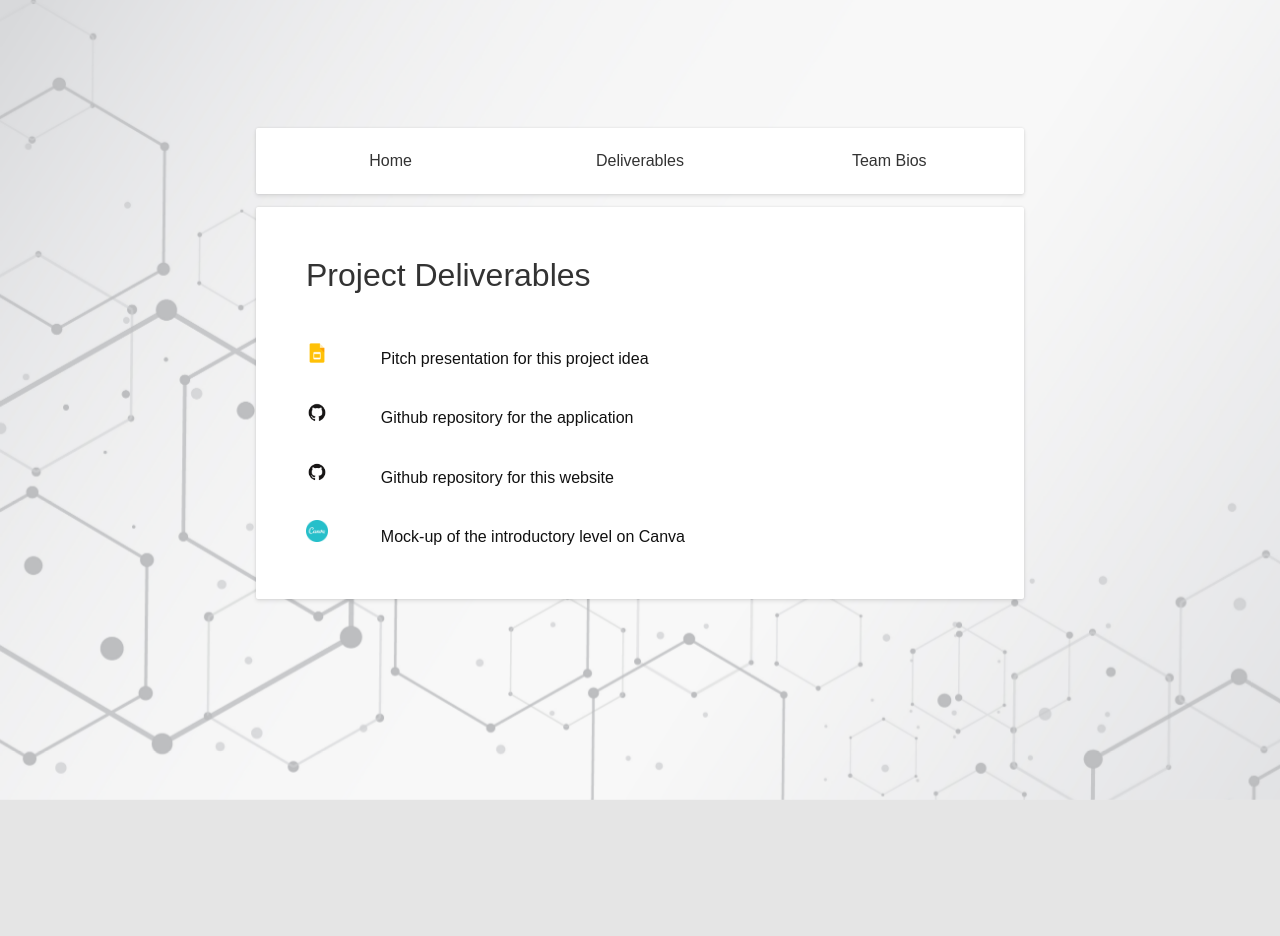
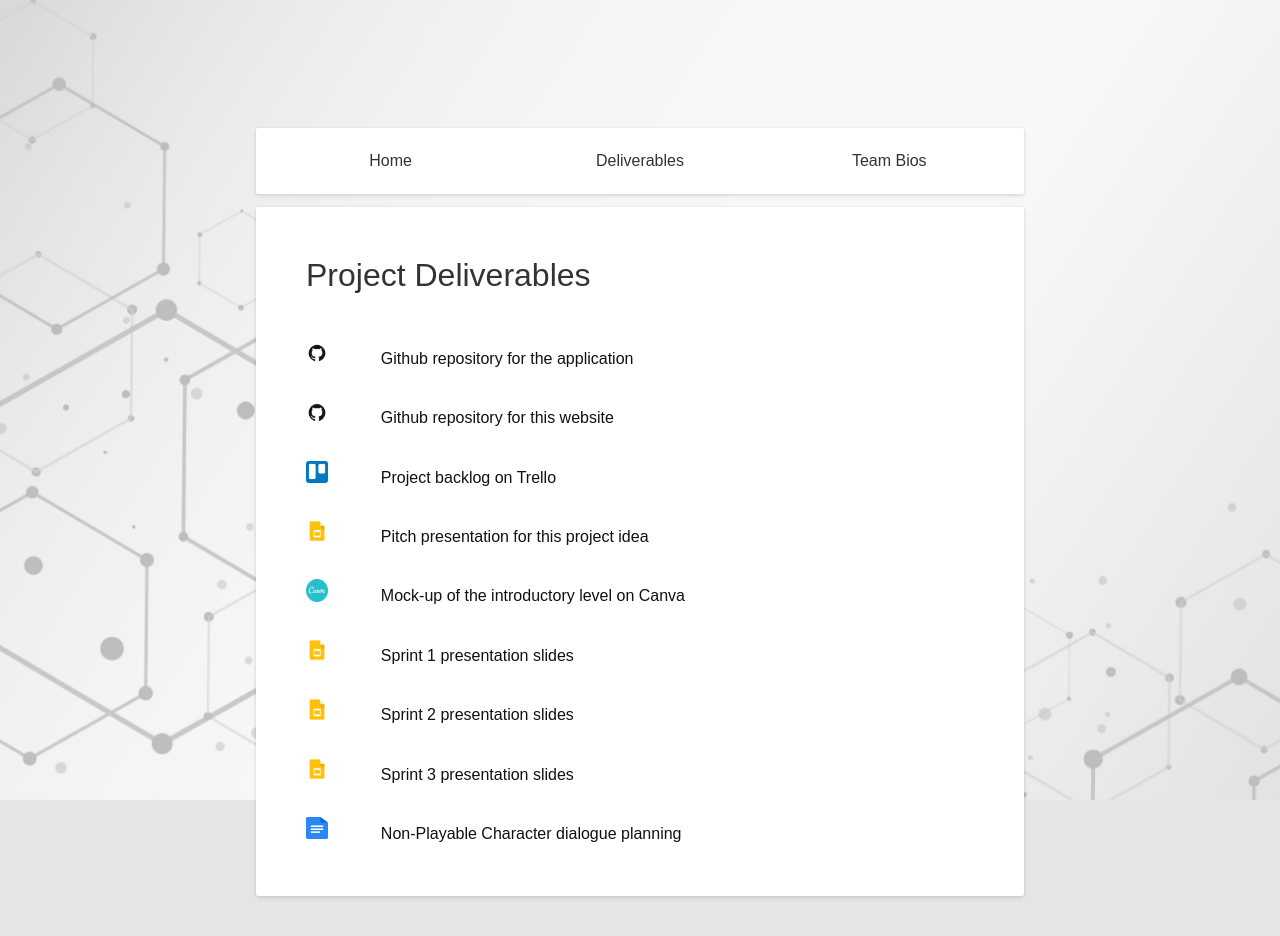
Before and after one commit to Hormon495/Hormon495.github.io, a website: page deliverables.html in a window 1280 px wide. Drawn offline with nearby package versions, Linux system fonts and the light colour scheme; a web font is replaced by a local one.

Commit message:
added deliverables link

```diff
--- a/deliverables.html
+++ b/deliverables.html
@@ -40,12 +40,6 @@
                 <br><br>
                     <div>
                         <div class="detail-item">
-                        <a href="https://docs.google.com/presentation/d/1zoo7FCOcjHC2XudcYzfujPBiHCC2H6zSVg8BX4zqqNo/edit?usp=sharing">
-                            <img src="img/icons/slides.png" alt="slides icon" class="details-icon" />
-                            <span class="text-description">Pitch presentation for this project idea</span>
-                        </a>
-                    </div>
-                    <div class="detail-item">
                             <a href="https://github.com/Hormon495/Hormon.git">
                                 <img src="img/icons/github.png" alt="github icon" class="details-icon" />
                                 <span class="text-description">Github repository for the application</span>
@@ -58,9 +52,45 @@
                             </a>
                         </div>
                         <div class="detail-item">
+                            <a href="https://trello.com/invite/b/DUn4s4Jy/ab524d53040b95b2f10d4249d78522e5/hormon">
+                                <img src="img/icons/trello.png" alt="trello icon" class="details-icon" />
+                                <span class="text-description">Project backlog on Trello</span>
+                            </a>
+                        </div>
+                        <div class="detail-item">
+                            <a href="https://docs.google.com/presentation/d/1zoo7FCOcjHC2XudcYzfujPBiHCC2H6zSVg8BX4zqqNo/edit?usp=sharing">
+                                <img src="img/icons/slides.png" alt="slides icon" class="details-icon" />
+                                <span class="text-description">Pitch presentation for this project idea</span>
+                            </a>
+                        </div>
+                        <div class="detail-item">
                             <a href="https://www.canva.com/design/DAEIEIv95zk/Kadekc1Bgmzn_akLBvmBAw/view?utm_content=DAEIEIv95zk&utm_campaign=designshare&utm_medium=link&utm_source=sharebutton">
                                 <img src="img/icons/canva.png" alt="canva icon" class="details-icon" />
                                 <span class="text-description">Mock-up of the introductory level on Canva</span>
+                            </a>
+                        </div>
+                        <div class="detail-item">
+                            <a href="https://docs.google.com/presentation/d/1D3_D_2d3a6iIOx9LbLbCNklVUCJ8v5fDI8nCDpyZlDM/edit?usp=sharing">
+                                <img src="img/icons/slides.png" alt="slides icon" class="details-icon" />
+                                <span class="text-description">Sprint 1 presentation slides</span>
+                            </a>
+                        </div>
+                        <div class="detail-item">
+                            <a href="https://drive.google.com/file/d/1OQrf-RVE-0cJi1z2GpCCd-ALr7t8urB_/view?usp=sharing">
+                                <img src="img/icons/slides.png" alt="slides icon" class="details-icon" />
+                                <span class="text-description">Sprint 2 presentation slides</span>
+                            </a>
+                        </div>
+                        <div class="detail-item">
+                            <a href="https://docs.google.com/presentation/d/1RNXBhlriWTpsnKP9Acv4SrWJTyUD9wVgwKnnhKWrZ1o/edit?usp=sharing">
+                                <img src="img/icons/slides.png" alt="slides icon" class="details-icon" />
+                                <span class="text-description">Sprint 3 presentation slides</span>
+                            </a>
+                        </div>
+                        <div class="detail-item">
+                            <a href="https://docs.google.com/document/d/1qQlniA0RksArrRsPwEqAA8erhO7Rck6bOUM-60G8aCw/edit?usp=sharing">
+                                <img src="img/icons/docs.png" alt="docs icon" class="details-icon" />
+                                <span class="text-description">Non-Playable Character dialogue planning</span>
                             </a>
                         </div>
                     </div>
```
Also changed, not shown: img/icons/docs.png (added), img/icons/trello.png (added). Lines whose indentation alone changed are shown as unchanged.
